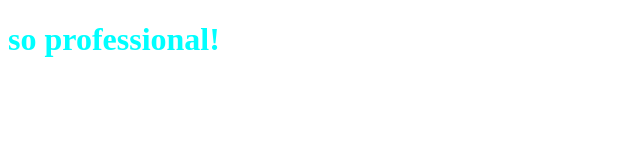
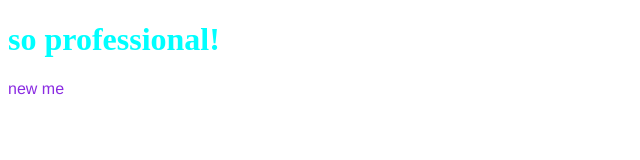
Before and after one commit to Miles4242/special-funicular, a plain HTML site: page index.html in a window 1280 px wide. Shown: the full height of the page, 0-640 px from the left. Drawn offline with Linux system fonts and the light colour scheme.

Commit message:
okay i did it

```diff
--- a/index.html
+++ b/index.html
@@ -9,5 +9,6 @@
 </head>
 <body>
     <h1>so professional!</h1>
+    <p>new me</p>
 </body>
 </html>
--- a/style.css
+++ b/style.css
@@ -1,4 +1,10 @@
 h1 {
     color: aqua;
     font-family: comic sans-serif;
+
 }
+
+p {
+    color: blueviolet;
+    font-family: 'Franklin Gothic Medium', 'Arial Narrow', Arial, sans-serif;
+}
```
